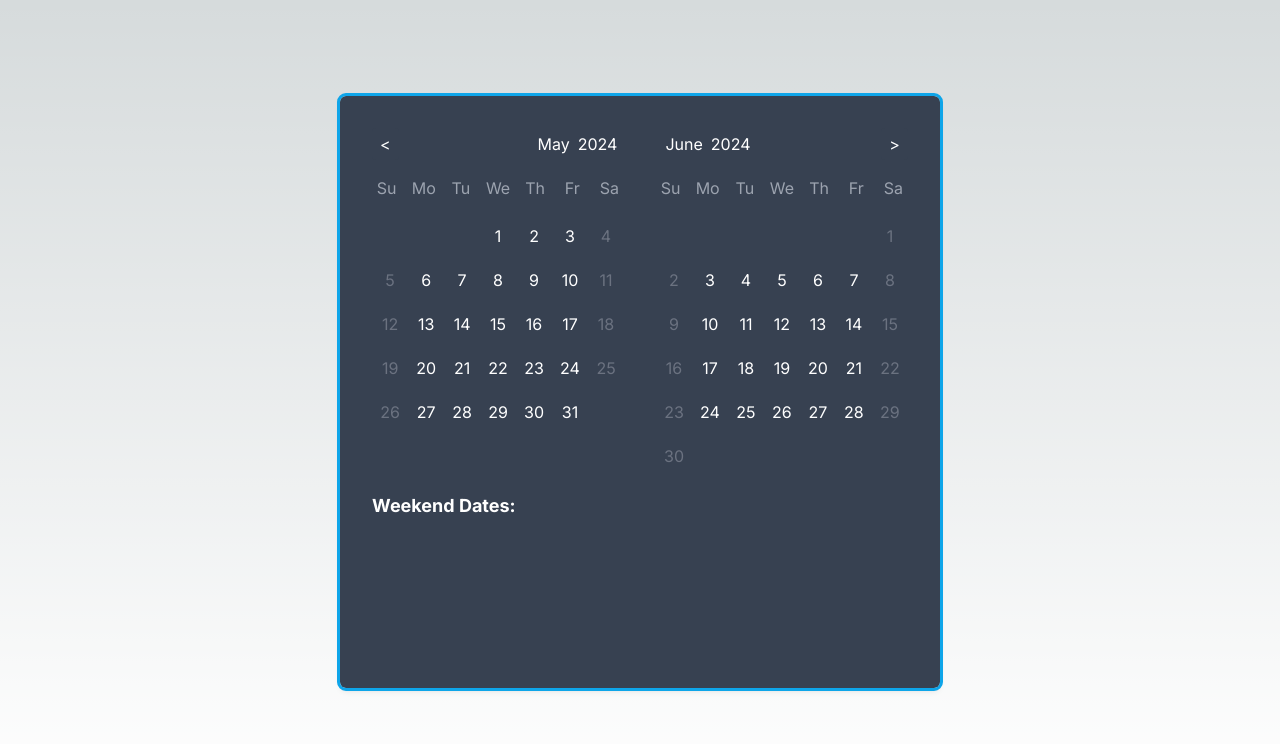
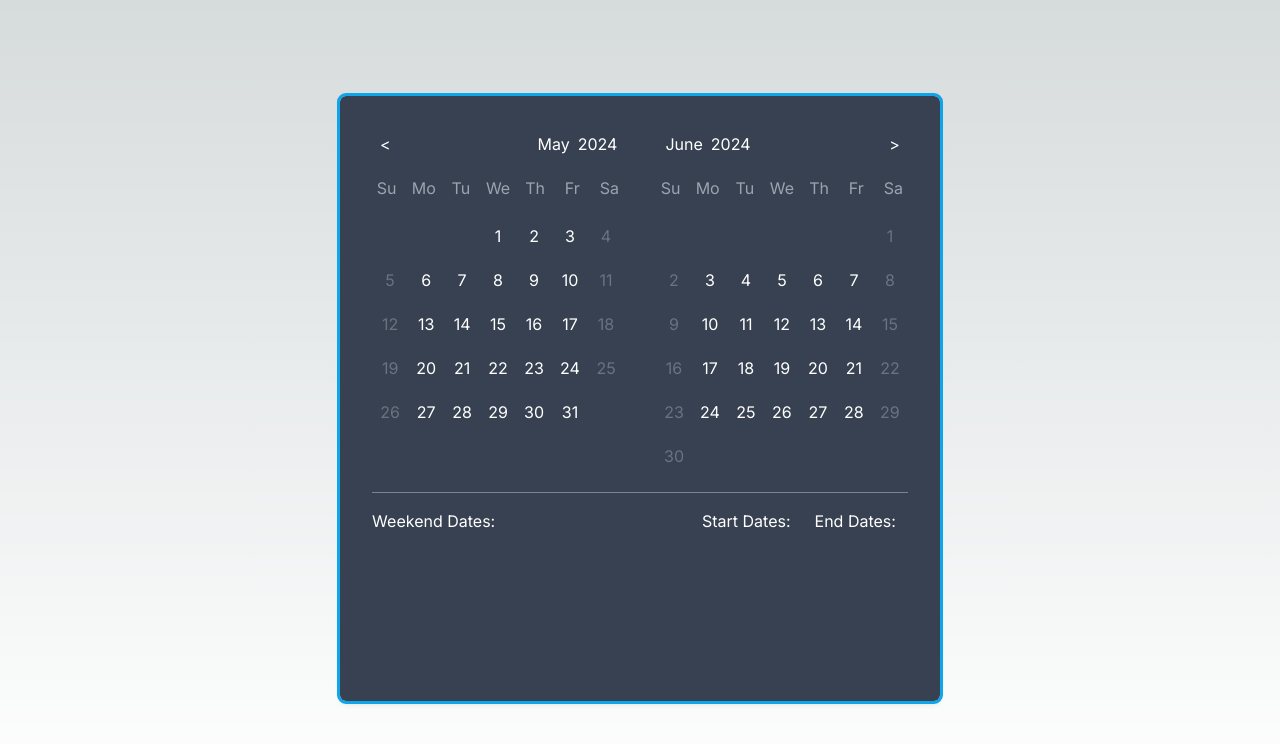
Before and after one commit to imaxisXD/date-picker, a Next.js app: page / in a window 1280 px wide. Shown: the top 744 px of the page. Built offline with nearby package versions, Linux system fonts and the light colour scheme.

Commit message:
fix: aligmnet issue feat: toast message

```diff
--- a/app/layout.tsx
+++ b/app/layout.tsx
@@ -1,12 +1,14 @@
 import type { Metadata } from "next";
 import { Inter } from "next/font/google";
 import "./globals.css";
+import { Toaster } from "sonner";
 
 const inter = Inter({ subsets: ["latin"] });
 
 export const metadata: Metadata = {
-  title: "Create Next App",
-  description: "Generated by create next app",
+  title: "Date Picker",
+  description:
+    "A date picker component for Next.js created with Tailwind CSS by @abhishek",
 };
 
 export default function RootLayout({
@@ -16,6 +18,7 @@ export default function RootLayout({
 }>) {
   return (
     <html lang="en">
+      <Toaster richColors />
       <body className={inter.className}>{children}</body>
     </html>
   );
--- a/components/date-picker.tsx
+++ b/components/date-picker.tsx
@@ -2,6 +2,7 @@
 import { useState } from "react";
 import { DateRange, DateRangePickerProps, WeekendDates } from "@/utils/types";
 import { getDaysInMonth, getWeekendDates, isWeekend } from "@/utils/utils";
+import { toast } from "sonner";
 
 const DatePicker: React.FC<DateRangePickerProps> = ({ predefinedRanges }) => {
   const [dateRange, setDateRange] = useState<DateRange>({
@@ -36,6 +37,8 @@ const DatePicker: React.FC<DateRangePickerProps> = ({ predefinedRanges }) => {
         setDateRange({ startDate: date, endDate: null });
         setWeekendDates({ weekendDates: [] });
       }
+    } else {
+      toast.warning("Select a date that is not a weekend");
     }
   };
 
@@ -187,13 +190,24 @@ const DatePicker: React.FC<DateRangePickerProps> = ({ predefinedRanges }) => {
         </div>
       </div>
 
-      <div className="mt-4">
-        <h3 className="text-lg font-bold mb-2">Weekend Dates:</h3>
+      <div className="flex justify-between items-start border-t border-white/35 mt-4">
+        <div className="mt-4 w-fit">
+          <h3 className="text-base mb-2">Weekend Dates:</h3>
           <ul className="overflow-auto h-32">
             {weekendDates.weekendDates.map((date) => (
               <li key={date.toISOString()}>{date.toLocaleDateString()}</li>
             ))}
           </ul>
+        </div>
+        <div className="mt-4 w-fit flex items-center justify-center gap-3">
+          <h3 className="text-base">Start Dates:</h3>
+          <span className="text-gray-400">
+            {dateRange.startDate?.toLocaleDateString()}
+          </span>
+          <h3 className="text-base">End Dates:</h3>
+          <span className="text-gray-400">
+            {dateRange.endDate?.toLocaleDateString()}
+          </span>
         </div>
         {predefinedRanges && (
           <div className="mt-4">
@@ -212,6 +226,7 @@ const DatePicker: React.FC<DateRangePickerProps> = ({ predefinedRanges }) => {
           </div>
         )}
       </div>
+    </div>
   );
 };
 
```
Also changed, not shown: package.json (+5 -4 lines), 1 other file (tests, documents, lock files or other folders). Lines whose indentation alone changed are shown as unchanged.
